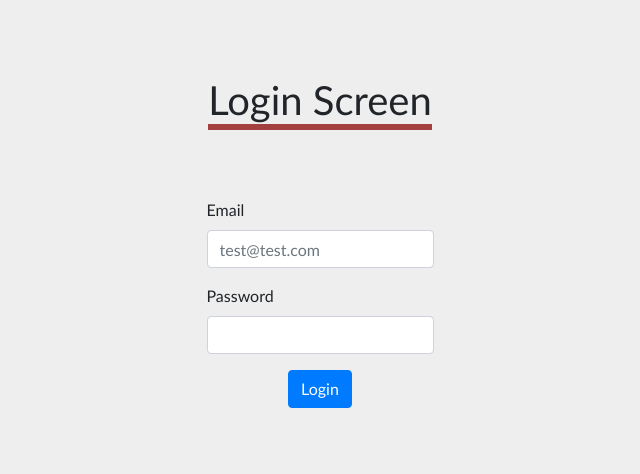
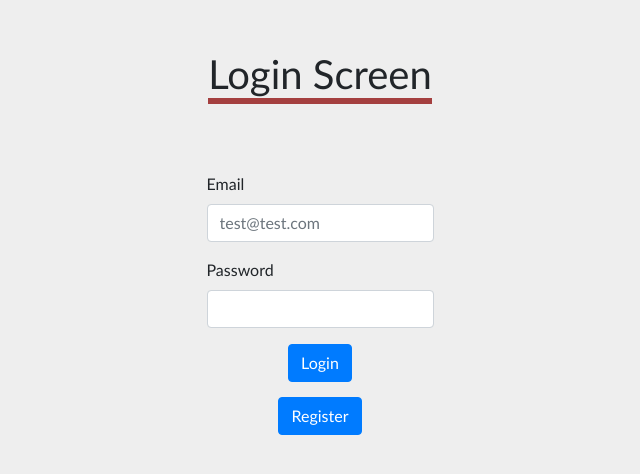
Before and after one commit to zacharynoel/react-challenge-project-jan-2022, a React (Create React App) app in the folder application/: page /login in a window 1280 px wide. Shown: the part 158-632 px from the top of the page, without its empty margins (320-960 px from the left). Built offline with nearby package versions, Linux system fonts and the light colour scheme.

Commit message:
feat(login): add button to redirect the user to the registration page

```diff
--- a/application/src/components/login/login.css
+++ b/application/src/components/login/login.css
@@ -0,0 +1,3 @@
+.register-button {
+    padding-top: 15px;
+}
--- a/application/src/components/login/login.js
+++ b/application/src/components/login/login.js
@@ -11,6 +11,9 @@ class Login extends Component {
         <div className="d-flex justify-content-center mt-5">
           <LoginForm onLogin={() => {this.props.history.push('/view-orders')}}/>
         </div>
+        <div className="register-button">
+          <button onClick={() => {this.props.history.push('/register')}} className="btn btn-primary">Register</button>
+        </div>
       </div>
     )
   }
```
